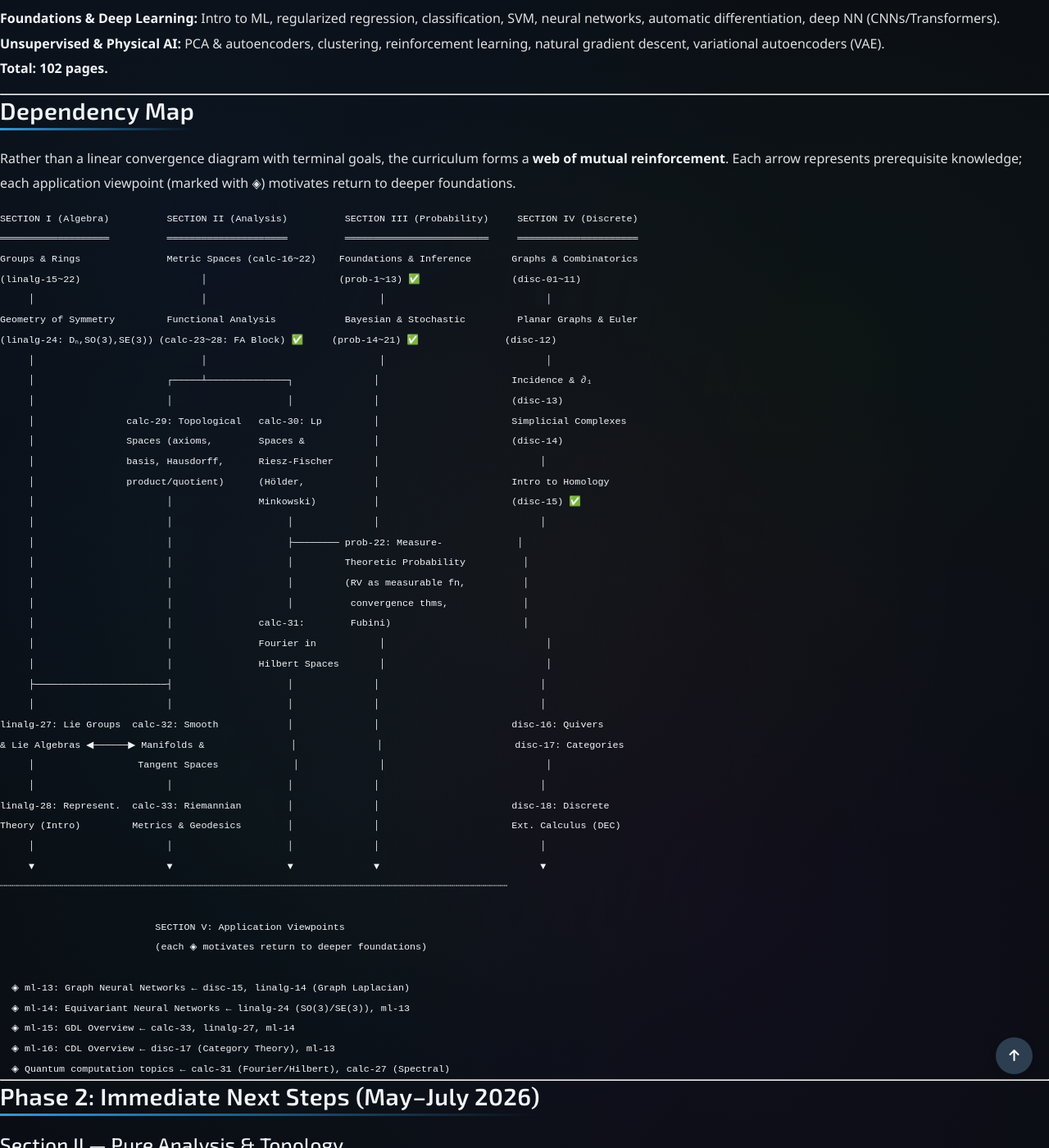
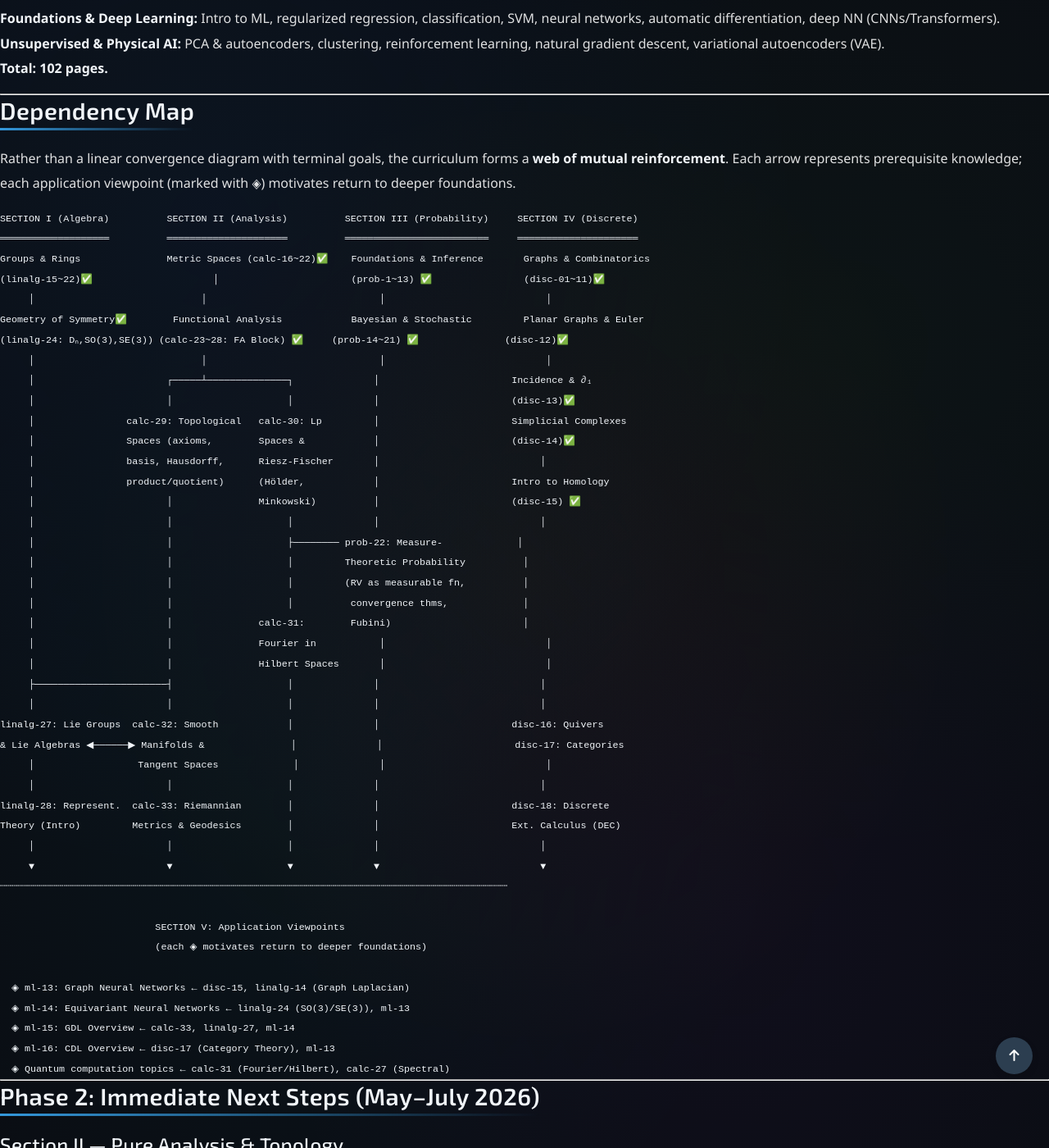
Before and after one commit to Yusukey01/yusukey01.github.io, a Jekyll site: the page built from math_cs_compass_roadmap_2026.md, in a window 1280 px wide and 1400 px high, scrolled down 1814 px. Shown: the whole window at 82% size. Built offline with Jekyll 4.4.1, drawn with Linux system fonts in a browser that asks for light colours; our own code applies the rules of GitHub Pages for plain Markdown files.

Commit message:
fixed style

````diff
--- a/math_cs_compass_roadmap_2026.md
+++ b/math_cs_compass_roadmap_2026.md
@@ -67,16 +67,16 @@ Rather than a linear convergence diagram with terminal goals, the curriculum for
 ```
 SECTION I (Algebra)          SECTION II (Analysis)          SECTION III (Probability)     SECTION IV (Discrete)
 ═══════════════════          ═════════════════════          ═════════════════════════     ═════════════════════
-Groups & Rings               Metric Spaces (calc-16~22)    Foundations & Inference       Graphs & Combinatorics
-(linalg-15~22)                     │                       (prob-1~13) ✅                (disc-01~11)
+Groups & Rings               Metric Spaces (calc-16~22)✅    Foundations & Inference       Graphs & Combinatorics
+(linalg-15~22)✅                     │                       (prob-1~13) ✅                (disc-01~11)✅
      │                             │                              │                            │
-Geometry of Symmetry         Functional Analysis            Bayesian & Stochastic         Planar Graphs & Euler
-(linalg-24: Dₙ,SO(3),SE(3)) (calc-23~28: FA Block) ✅     (prob-14~21) ✅               (disc-12)
+Geometry of Symmetry✅        Functional Analysis            Bayesian & Stochastic         Planar Graphs & Euler
+(linalg-24: Dₙ,SO(3),SE(3)) (calc-23~28: FA Block) ✅     (prob-14~21) ✅               (disc-12)✅
      │                             │                              │                            │
      │                       ┌─────┴──────────────┐              │                       Incidence & ∂₁
-     │                       │                    │              │                       (disc-13)
+     │                       │                    │              │                       (disc-13)✅
      │                calc-29: Topological   calc-30: Lp         │                       Simplicial Complexes
-     │                Spaces (axioms,        Spaces &            │                       (disc-14)
+     │                Spaces (axioms,        Spaces &            │                       (disc-14)✅
      │                basis, Hausdorff,      Riesz-Fischer       │                            │
      │                product/quotient)      (Hölder,            │                       Intro to Homology
      │                       │               Minkowski)          │                       (disc-15) ✅
````
